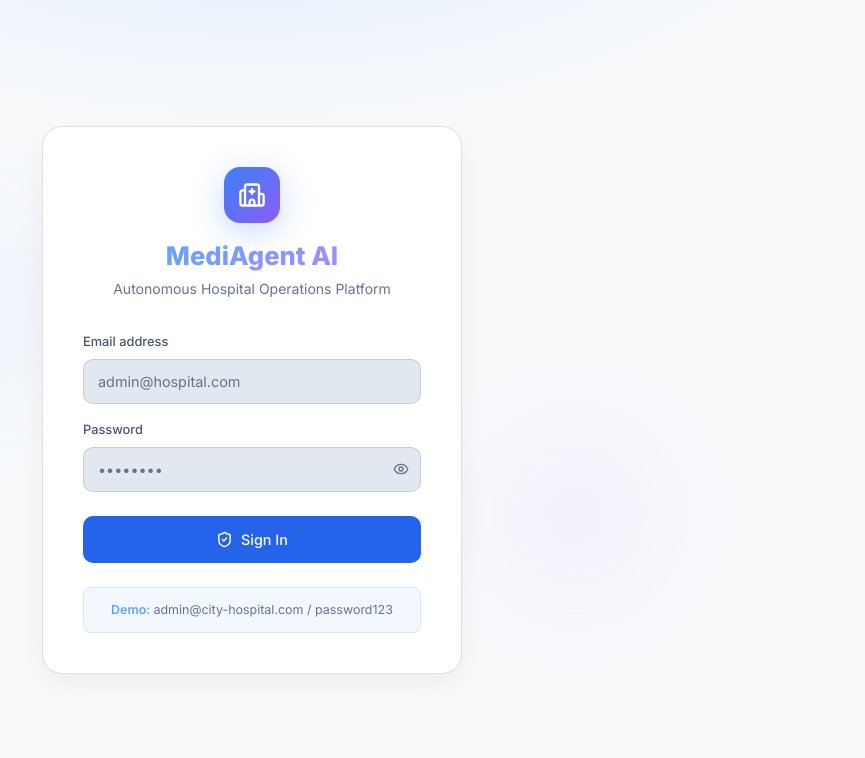
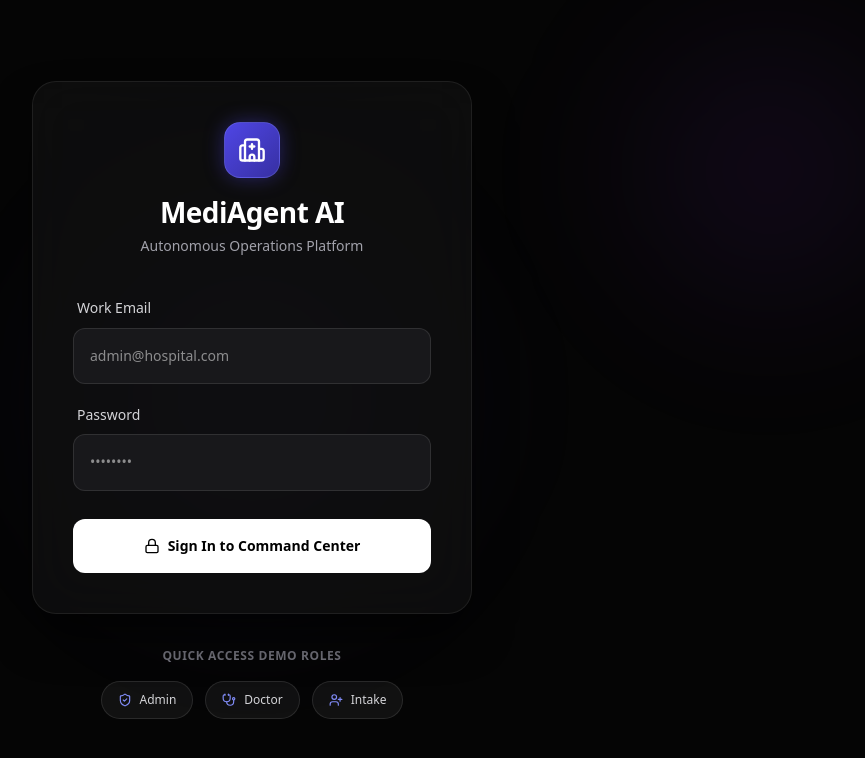
Before and after one commit to rohith-chitturi/MediAgent-AI, a React (Vite) app in the folder frontend/: page /login in a window 1280 px wide. Shown: the top 758 px of the page, without its empty margins (388-1253 px from the left). Built offline with nearby package versions, Linux system fonts and the light colour scheme; no server answers.

Commit message:
enhancing ui

```diff
--- a/frontend/src/pages/auth/Login.jsx
+++ b/frontend/src/pages/auth/Login.jsx
@@ -1,13 +1,13 @@
 import { useState } from 'react';
 import { useNavigate } from 'react-router-dom';
-import { Hospital, Eye, EyeOff, Loader2, ShieldCheck } from 'lucide-react';
+import { Hospital, ShieldCheck, UserPlus, Stethoscope, Loader2, Lock } from 'lucide-react';
 import api from '../../services/api';
 import useAuthStore from '../../store/authStore';
+import { connectSocket } from '../../services/socket';
 
 export default function Login() {
   const [email, setEmail] = useState('');
   const [password, setPassword] = useState('');
-  const [showPassword, setShowPassword] = useState(false);
   const [isLoading, setIsLoading] = useState(false);
   const [error, setError] = useState('');
   const { setAuth } = useAuthStore();
@@ -20,7 +20,8 @@ export default function Login() {
 
     try {
       const { data } = await api.post('/auth/login', { email, password });
-      setAuth(data.user, data.token);
+      setAuth(data.data);
+      connectSocket();
       navigate('/dashboard');
     } catch (err) {
       setError(err.response?.data?.message ?? 'Login failed. Please try again.');
@@ -29,184 +30,236 @@ export default function Login() {
     }
   };
 
+  const handleDemoSelect = (demoEmail, demoPass) => {
+    setEmail(demoEmail);
+    setPassword(demoPass);
+    setError('');
+  };
+
+  const demoAccounts = [
+    { label: 'Admin', email: 'admin@cityhospital.com', pass: 'password123', icon: ShieldCheck },
+    { label: 'Doctor', email: 'dr.sharma@cityhospital.com', pass: 'password123', icon: Stethoscope },
+    { label: 'Intake', email: 'reception@cityhospital.com', pass: 'password123', icon: UserPlus },
+  ];
+
   return (
     <div style={{
       minHeight: '100vh',
       display: 'flex',
       alignItems: 'center',
       justifyContent: 'center',
-      background: 'radial-gradient(ellipse 80% 60% at 50% -20%, rgba(59,130,246,0.15) 0%, transparent 60%), var(--color-workspace-bg)',
-      padding: '1rem',
+      backgroundColor: '#050505',
+      fontFamily: 'system-ui, -apple-system, sans-serif',
       position: 'relative',
       overflow: 'hidden',
+      padding: '1rem'
     }}>
-      {/* Background grid */}
+
+      {/* Background Ambient Glows */}
       <div style={{
-        position: 'absolute', inset: 0, opacity: 0.03,
-        backgroundImage: `linear-gradient(var(--color-border) 1px, transparent 1px),
-                          linear-gradient(90deg, var(--color-border) 1px, transparent 1px)`,
-        backgroundSize: '40px 40px',
+        position: 'absolute', top: '50%', left: '50%',
+        transform: 'translate(-50%, -50%)',
+        width: '600px', height: '600px',
+        background: 'radial-gradient(circle, rgba(79,70,229,0.15) 0%, transparent 60%)',
+        filter: 'blur(60px)',
+        pointerEvents: 'none'
       }} />
 
-      {/* Ambient orbs */}
       <div style={{
-        position: 'absolute', top: '20%', left: '15%',
-        width: 300, height: 300,
-        background: 'radial-gradient(circle, rgba(59,130,246,0.08) 0%, transparent 70%)',
-        borderRadius: '50%', filter: 'blur(40px)',
-      }} />
-      <div style={{
-        position: 'absolute', bottom: '20%', right: '15%',
-        width: 250, height: 250,
-        background: 'radial-gradient(circle, rgba(139,92,246,0.08) 0%, transparent 70%)',
-        borderRadius: '50%', filter: 'blur(40px)',
+        position: 'absolute', top: '-10%', right: '-10%',
+        width: '500px', height: '500px',
+        background: 'radial-gradient(circle, rgba(147,51,234,0.1) 0%, transparent 60%)',
+        filter: 'blur(60px)',
+        pointerEvents: 'none'
       }} />
 
-      {/* Card */}
-      <div className="glass-heavy" style={{
-        borderRadius: 'var(--radius-xl)',
-        maxWidth: 420,
+      {/* Main Container */}
+      <div style={{
+        width: '100%',
+        maxWidth: '440px',
+        position: 'relative',
+        zIndex: 10
+      }}>
+
+        {/* The Card */}
+        <div style={{
+          backgroundColor: 'rgba(15, 15, 15, 0.8)',
+          backdropFilter: 'blur(24px)',
+          WebkitBackdropFilter: 'blur(24px)',
+          border: '1px solid rgba(255, 255, 255, 0.08)',
+          borderRadius: '24px',
           padding: '2.5rem',
-        width: '100%',
-        position: 'relative',
-        zIndex: 1,
+          boxShadow: '0 25px 50px -12px rgba(0, 0, 0, 0.8)'
         }}>
-        {/* Brand */}
-        <div style={{ textAlign: 'center', marginBottom: '2rem' }}>
+
+          {/* Header */}
+          <div style={{ display: 'flex', flexDirection: 'column', alignItems: 'center', marginBottom: '2.5rem' }}>
             <div style={{
-            background: 'linear-gradient(135deg, #3b82f6, #8b5cf6)',
+              width: '56px', height: '56px',
+              background: 'linear-gradient(135deg, #4f46e5 0%, #3730a3 100%)',
               borderRadius: '16px',
-            display: 'inline-flex',
-            padding: '14px',
+              display: 'flex', alignItems: 'center', justifyContent: 'center',
               marginBottom: '1rem',
-            boxShadow: '0 8px 32px rgba(59,130,246,0.3)',
+              boxShadow: '0 0 20px rgba(79, 70, 229, 0.4)',
+              border: '1px solid rgba(165, 180, 252, 0.2)'
             }}>
               <Hospital size={28} color="#fff" strokeWidth={2} />
             </div>
-          <h1 style={{ fontSize: '1.6rem', fontWeight: 800, marginBottom: '0.35rem' }}>
-            <span className="gradient-text">MediAgent AI</span>
+            <h1 style={{ color: '#fff', fontSize: '1.75rem', fontWeight: 700, margin: '0 0 0.25rem 0', letterSpacing: '-0.02em' }}>
+              MediAgent AI
             </h1>
-          <p style={{ fontSize: '0.875rem', color: 'var(--color-text-muted)' }}>
-            Autonomous Hospital Operations Platform
+            <p style={{ color: '#a1a1aa', fontSize: '0.875rem', margin: 0, fontWeight: 500 }}>
+              Autonomous Operations Platform
             </p>
           </div>
 
-        {/* Error */}
+          <form onSubmit={handleSubmit} style={{ display: 'flex', flexDirection: 'column', gap: '1.25rem' }}>
+            <div>
+              <label style={{ display: 'block', color: '#d4d4d8', fontSize: '0.875rem', fontWeight: 500, margin: '0 0 0.5rem 0.25rem' }}>
+                Work Email
+              </label>
+              <input
+                type="email"
+                required
+                value={email}
+                onChange={(e) => setEmail(e.target.value)}
+                placeholder="admin@hospital.com"
+                style={{
+                  width: '100%',
+                  backgroundColor: '#18181b',
+                  border: '1px solid rgba(255, 255, 255, 0.1)',
+                  borderRadius: '12px',
+                  padding: '1rem',
+                  color: '#fff',
+                  fontSize: '0.875rem',
+                  outline: 'none',
+                  boxSizing: 'border-box',
+                  transition: 'border-color 0.2s ease'
+                }}
+                onFocus={(e) => e.target.style.borderColor = '#4f46e5'}
+                onBlur={(e) => e.target.style.borderColor = 'rgba(255, 255, 255, 0.1)'}
+              />
+            </div>
+
+            <div>
+              <label style={{ display: 'block', color: '#d4d4d8', fontSize: '0.875rem', fontWeight: 500, margin: '0 0 0.5rem 0.25rem' }}>
+                Password
+              </label>
+              <input
+                type="password"
+                required
+                value={password}
+                onChange={(e) => setPassword(e.target.value)}
+                placeholder="••••••••"
+                style={{
+                  width: '100%',
+                  backgroundColor: '#18181b',
+                  border: '1px solid rgba(255, 255, 255, 0.1)',
+                  borderRadius: '12px',
+                  padding: '1rem',
+                  color: '#fff',
+                  fontSize: '0.875rem',
+                  outline: 'none',
+                  boxSizing: 'border-box',
+                  transition: 'border-color 0.2s ease'
+                }}
+                onFocus={(e) => e.target.style.borderColor = '#4f46e5'}
+                onBlur={(e) => e.target.style.borderColor = 'rgba(255, 255, 255, 0.1)'}
+              />
+            </div>
+
             {error && (
               <div style={{
-            background: 'rgba(239,68,68,0.1)',
-            border: '1px solid rgba(239,68,68,0.3)',
-            borderRadius: '8px',
-            color: '#fca5a5',
-            fontSize: '0.85rem',
-            marginBottom: '1.25rem',
+                backgroundColor: 'rgba(239, 68, 68, 0.1)',
+                border: '1px solid rgba(239, 68, 68, 0.2)',
+                borderRadius: '12px',
                 padding: '0.75rem 1rem',
+                color: '#f87171',
+                fontSize: '0.875rem',
+                fontWeight: 500
               }}>
                 {error}
               </div>
             )}
 
-        {/* Form */}
-        <form onSubmit={handleSubmit} style={{ display: 'flex', flexDirection: 'column', gap: '1rem' }}>
-          <div>
-            <label style={{
-              display: 'block',
-              fontSize: '0.8rem',
-              fontWeight: 500,
-              color: 'var(--color-text-secondary)',
-              marginBottom: '0.4rem',
-            }}>
-              Email address
-            </label>
-            <input
-              id="login-email"
-              type="email"
-              className="input"
-              placeholder="admin@hospital.com"
-              value={email}
-              onChange={(e) => setEmail(e.target.value)}
-              required
-              autoComplete="email"
-            />
-          </div>
-
-          <div>
-            <label style={{
-              display: 'block',
-              fontSize: '0.8rem',
-              fontWeight: 500,
-              color: 'var(--color-text-secondary)',
-              marginBottom: '0.4rem',
-            }}>
-              Password
-            </label>
-            <div style={{ position: 'relative' }}>
-              <input
-                id="login-password"
-                type={showPassword ? 'text' : 'password'}
-                className="input"
-                placeholder="••••••••"
-                value={password}
-                onChange={(e) => setPassword(e.target.value)}
-                required
-                autoComplete="current-password"
-                style={{ paddingRight: '2.75rem' }}
-              />
             <button
-                type="button"
-                onClick={() => setShowPassword(!showPassword)}
-                style={{
-                  background: 'none',
-                  border: 'none',
-                  color: 'var(--color-text-muted)',
-                  cursor: 'pointer',
-                  position: 'absolute',
-                  right: '0.75rem',
-                  top: '50%',
-                  transform: 'translateY(-50%)',
-                  padding: 0,
-                }}
-              >
-                {showPassword ? <EyeOff size={16} /> : <Eye size={16} />}
-              </button>
-            </div>
-          </div>
-
-          <button
-            id="login-submit"
               type="submit"
               disabled={isLoading}
-            className="btn btn-primary"
-            style={{ marginTop: '0.5rem', padding: '0.75rem', fontSize: '0.9rem', width: '100%' }}
+              style={{
+                width: '100%',
+                backgroundColor: '#fff',
+                color: '#000',
+                border: 'none',
+                borderRadius: '12px',
+                padding: '1rem',
+                fontSize: '0.875rem',
+                fontWeight: 700,
+                marginTop: '0.5rem',
+                cursor: isLoading ? 'not-allowed' : 'pointer',
+                opacity: isLoading ? 0.7 : 1,
+                display: 'flex',
+                alignItems: 'center',
+                justifyContent: 'center',
+                gap: '0.5rem',
+                transition: 'background-color 0.2s ease'
+              }}
+              onMouseOver={(e) => { if (!isLoading) e.target.style.backgroundColor = '#e4e4e7'; }}
+              onMouseOut={(e) => { if (!isLoading) e.target.style.backgroundColor = '#fff'; }}
             >
               {isLoading ? (
                 <>
-                <Loader2 size={17} style={{ animation: 'spin 0.7s linear infinite' }} />
+                  <Loader2 size={16} className="animate-spin" />
                   Authenticating...
                 </>
               ) : (
                 <>
-                <ShieldCheck size={17} />
-                Sign In
+                  <Lock size={16} />
+                  Sign In to Command Center
                 </>
               )}
             </button>
           </form>
+        </div>
 
-        {/* Demo credentials hint */}
-        <div style={{
-          background: 'rgba(59,130,246,0.06)',
-          border: '1px solid rgba(59,130,246,0.15)',
-          borderRadius: '8px',
-          fontSize: '0.78rem',
-          color: 'var(--color-text-muted)',
-          marginTop: '1.5rem',
-          padding: '0.75rem',
-          textAlign: 'center',
-        }}>
-          <span style={{ color: 'var(--color-brand-400)', fontWeight: 600 }}>Demo: </span>
-          admin@city-hospital.com / password123
+        {/* Demo Roles Below Card */}
+        <div style={{ marginTop: '2rem', textAlign: 'center' }}>
+          <p style={{ color: '#71717a', fontSize: '0.75rem', fontWeight: 600, textTransform: 'uppercase', letterSpacing: '0.05em', marginBottom: '1rem' }}>
+            Quick Access Demo Roles
+          </p>
+          <div style={{ display: 'flex', flexWrap: 'wrap', justifyContent: 'center', gap: '0.75rem' }}>
+            {demoAccounts.map((demo) => (
+              <button
+                key={demo.label}
+                type="button"
+                onClick={() => handleDemoSelect(demo.email, demo.pass)}
+                style={{
+                  display: 'flex', alignItems: 'center', gap: '0.5rem',
+                  backgroundColor: 'rgba(255, 255, 255, 0.05)',
+                  border: '1px solid rgba(255, 255, 255, 0.1)',
+                  borderRadius: '99px',
+                  padding: '0.5rem 1rem',
+                  color: '#d4d4d8',
+                  fontSize: '0.75rem',
+                  fontWeight: 500,
+                  cursor: 'pointer',
+                  transition: 'all 0.2s ease'
+                }}
+                onMouseOver={(e) => {
+                  e.currentTarget.style.backgroundColor = 'rgba(255, 255, 255, 0.1)';
+                  e.currentTarget.style.color = '#fff';
+                }}
+                onMouseOut={(e) => {
+                  e.currentTarget.style.backgroundColor = 'rgba(255, 255, 255, 0.05)';
+                  e.currentTarget.style.color = '#d4d4d8';
+                }}
+              >
+                <demo.icon size={14} color="#818cf8" />
+                {demo.label}
+              </button>
+            ))}
           </div>
+        </div>
+
       </div>
     </div>
   );
```
Lines whose indentation alone changed are shown as unchanged.
